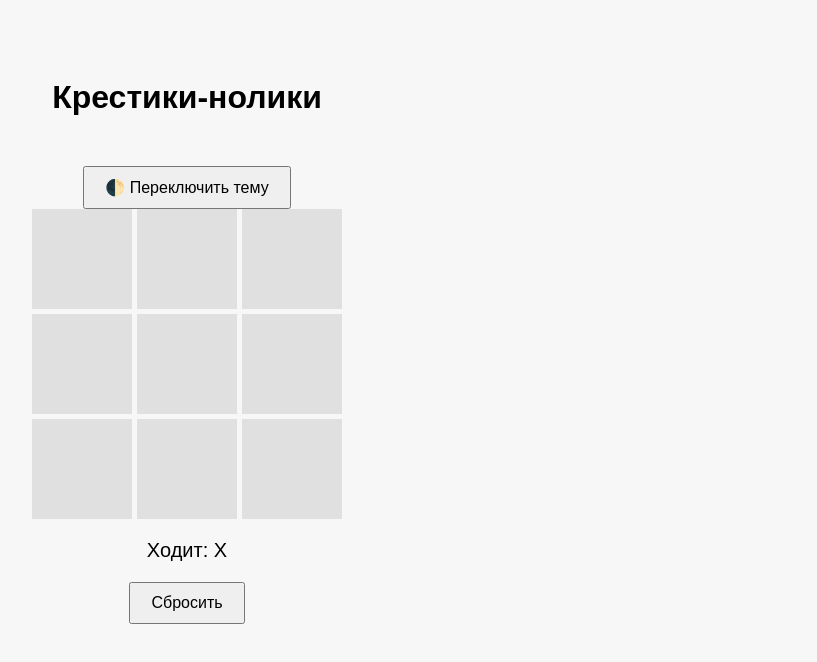
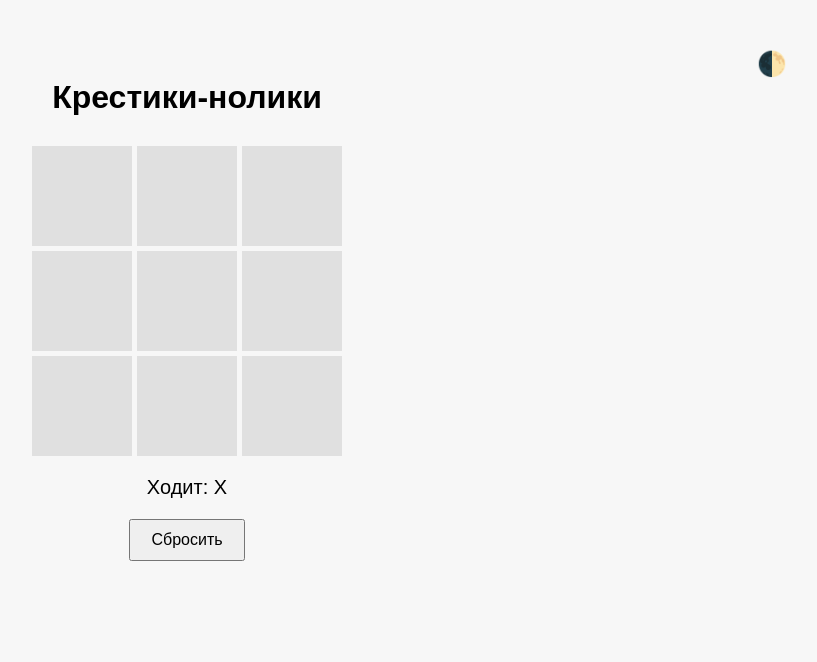
Before and after one commit to z0grisha/firstexp, a plain HTML site: page index.html in a window 1280 px wide. Shown: the whole page, without its empty margins (453-1270 px from the left). Drawn offline with Linux system fonts and the light colour scheme.

Commit message:
Add files via upload

```diff
--- a/index.html
+++ b/index.html
@@ -56,11 +56,26 @@
     body.dark .cell:hover {
       background-color: #444;
     }
+
+    #theme-toggle {
+      position: absolute;
+      top: 20px;
+      right: 20px;
+      background: transparent;
+      border: none;
+      font-size: 24px;
+      cursor: pointer;
+      transition: transform 0.2s;
+    }
+
+    #theme-toggle:hover {
+      transform: scale(1.2);
+    }
   </style>
 </head>
 <body>
+  <button id="theme-toggle" onclick="toggleTheme()">🌓</button>
   <h1>Крестики-нолики</h1>
-  <button onclick="toggleTheme()">🌓 Переключить тему</button>
   <div class="board" id="board">
     <div class="cell" data-index="0"></div>
     <div class="cell" data-index="1"></div>
```
